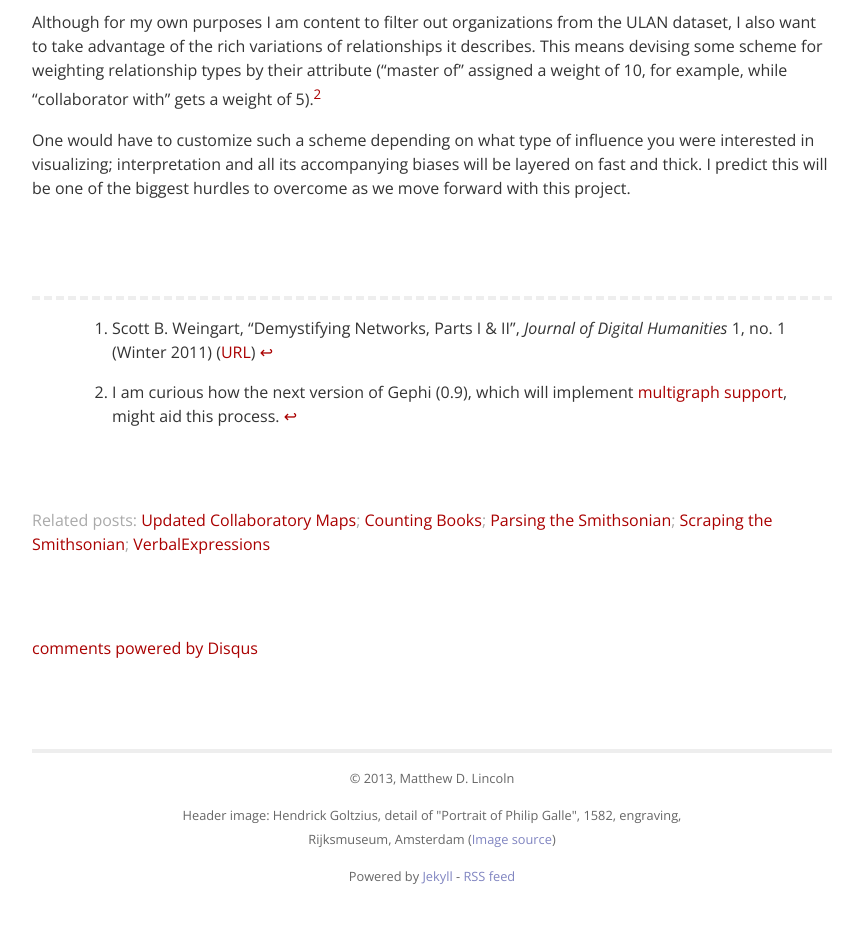
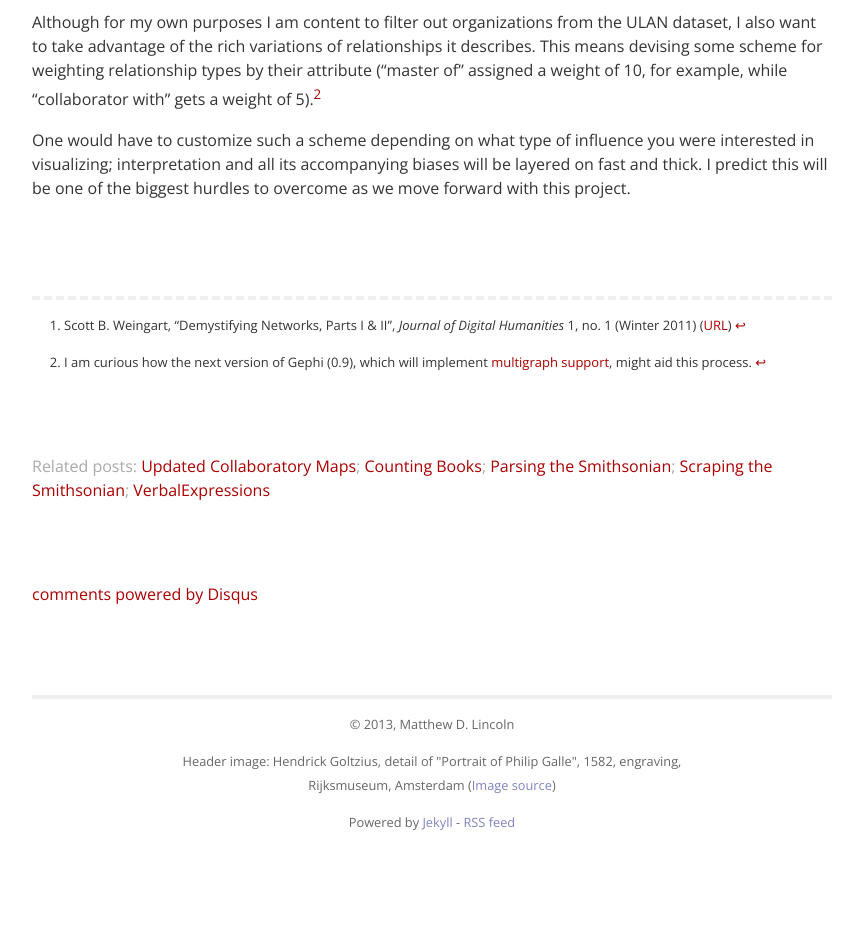
Before and after one commit to mdlincoln/mdlincoln.github.io, a Jekyll site: the page built from _posts/2013-06-24-visualizing-the-ulan-through-gephi-ii.markdown, in a window 1280 px wide. Shown: the part 1536-2488 px from the top of the page, without its empty margins (208-1071 px from the left). Built offline with Jekyll 4.4.1, drawn with Linux system fonts in a browser that asks for light colours; comment, search, counter and statistics services are not loaded; after the commit the page ends 2434 px from its top, so only the background shows below that; grey boxes are pictures that could not be loaded.

Commit message:
Make footnotes smaller size, and with no left margin

```diff
--- a/css/main.css
+++ b/css/main.css
@@ -237,6 +237,11 @@ div.toc {
   display: none;
 }
 
+.footnotes li {
+  margin-left: 0;
+  font-size: small
+}
+
 /*    FOOTER    */
 
 .site .footer {
```
